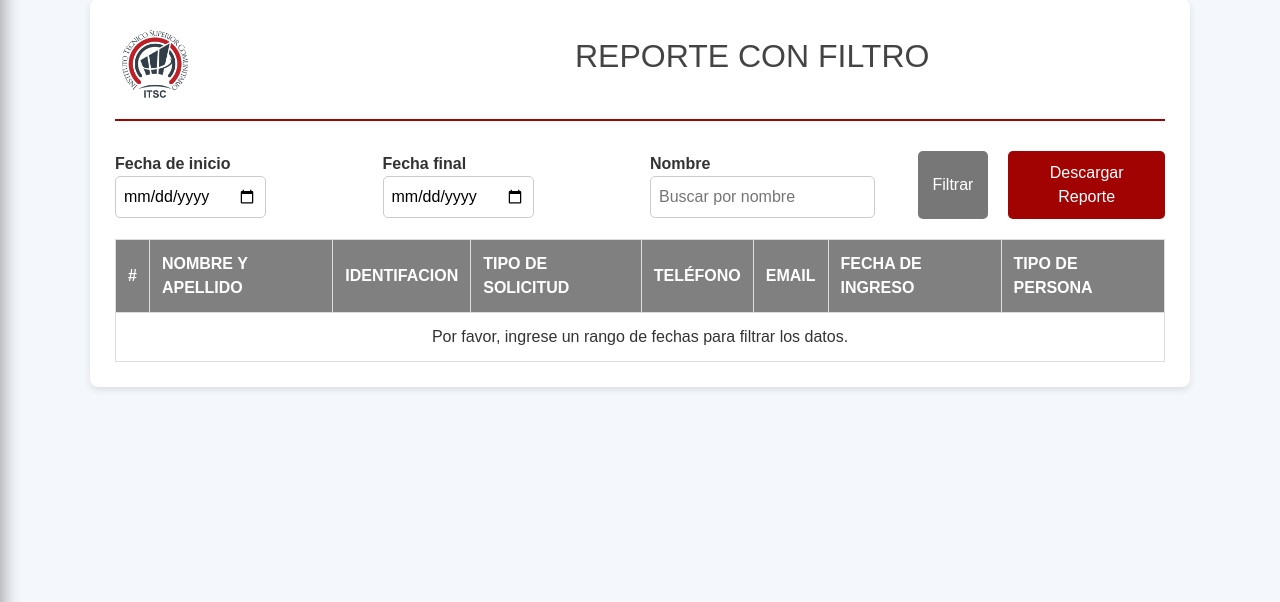
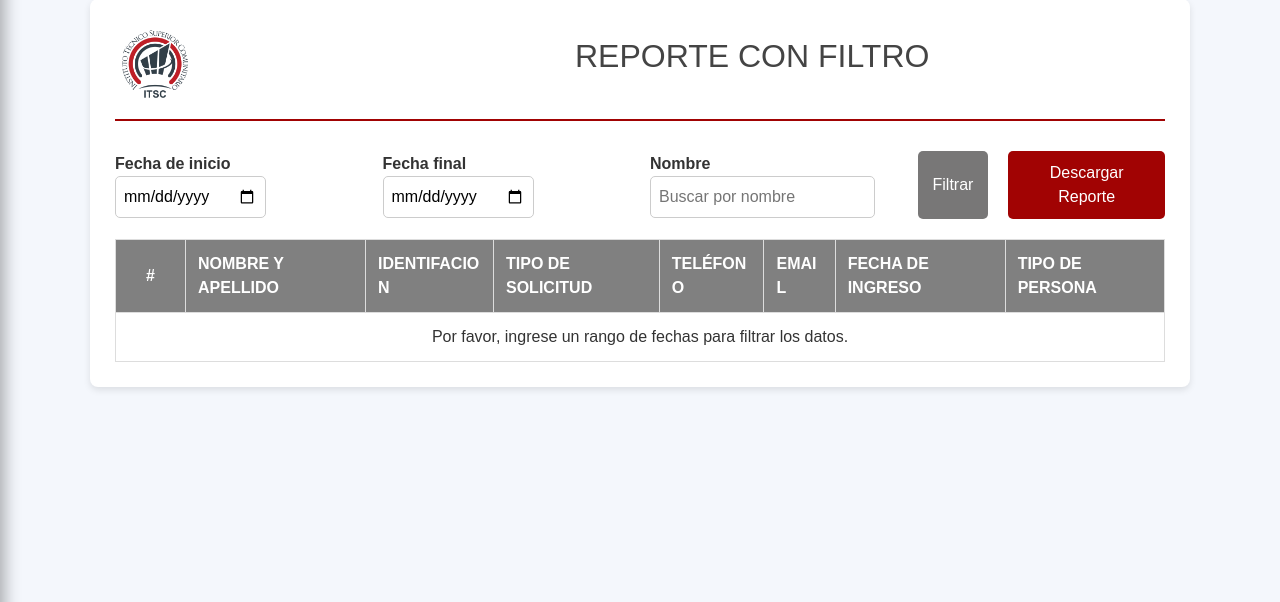
Before and after one commit to AndresGamerXYT/Biblioteca, a PHP site: page /pages/reporte.php in a window 1280 px wide. Shown: the part 57-659 px from the top of the page. Run offline with PHP 8.4, Linux system fonts and the light colour scheme; a user stored in the database is signed in; data comes from the database, SQL or seed files in the repository.

Commit message:
el ultimo error que me faltaba del css para despues presentar el proyecto

```diff
--- a/pages/reporte.php
+++ b/pages/reporte.php
@@ -211,6 +211,9 @@ $conexion->cerrarConexion();
         border: 1px solid #ddd;
         padding: 12px;
         text-align: left;
+        word-wrap: break-word; /* Permite que el texto largo se ajuste */
+        word-break: break-word; /* Rompe palabras largas si es necesario */
+        max-width: 300px; /* Define un ancho máximo para las celdas */
     }
 
     table th {
@@ -221,6 +224,11 @@ $conexion->cerrarConexion();
 
     table tr:hover {
         background-color: #f1f1f1;
+    }
+
+    table th:first-child, table td:first-child {
+        width: 70px; /* Ajusta el ancho según sea necesario */
+        text-align: center; /* Centra el contenido */
     }
 </style>
 <body>
```
